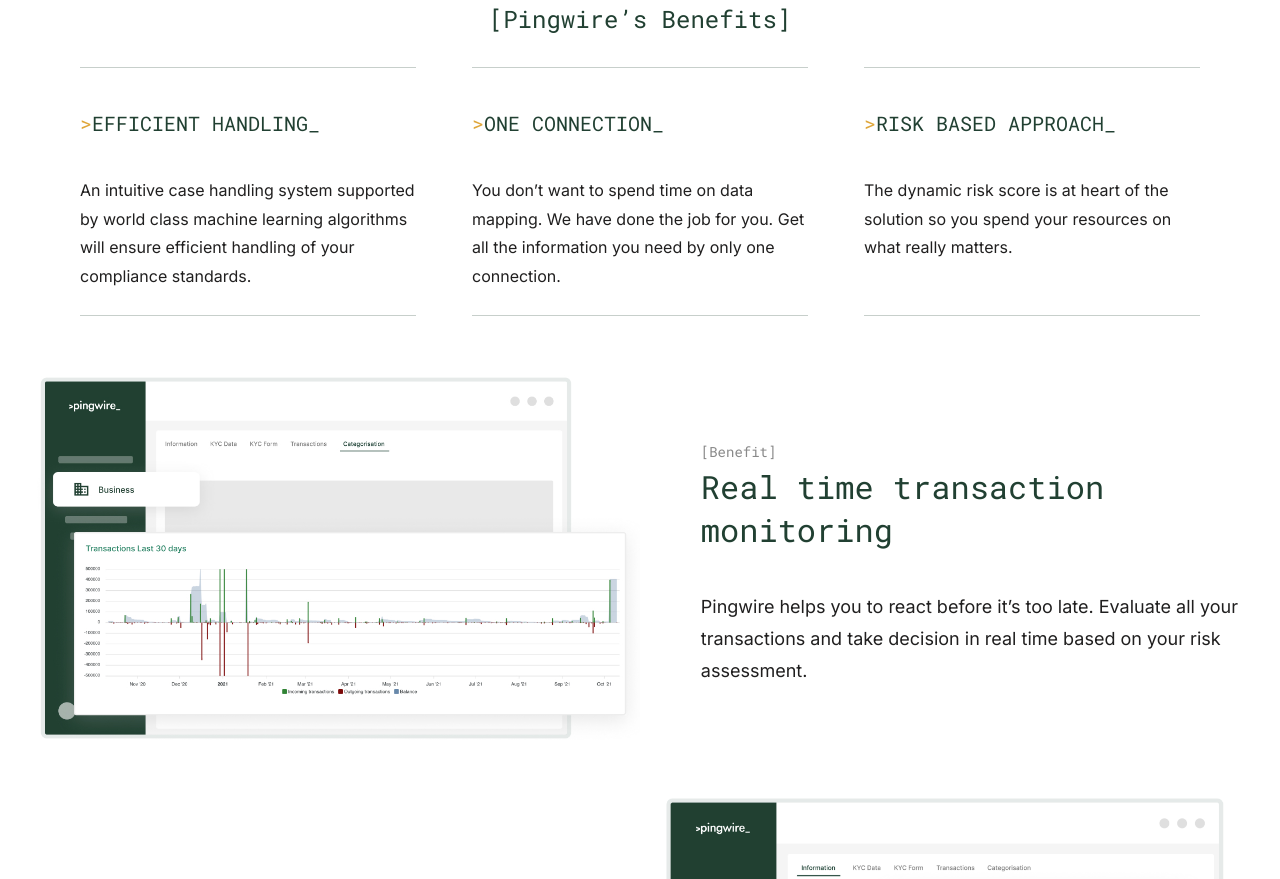
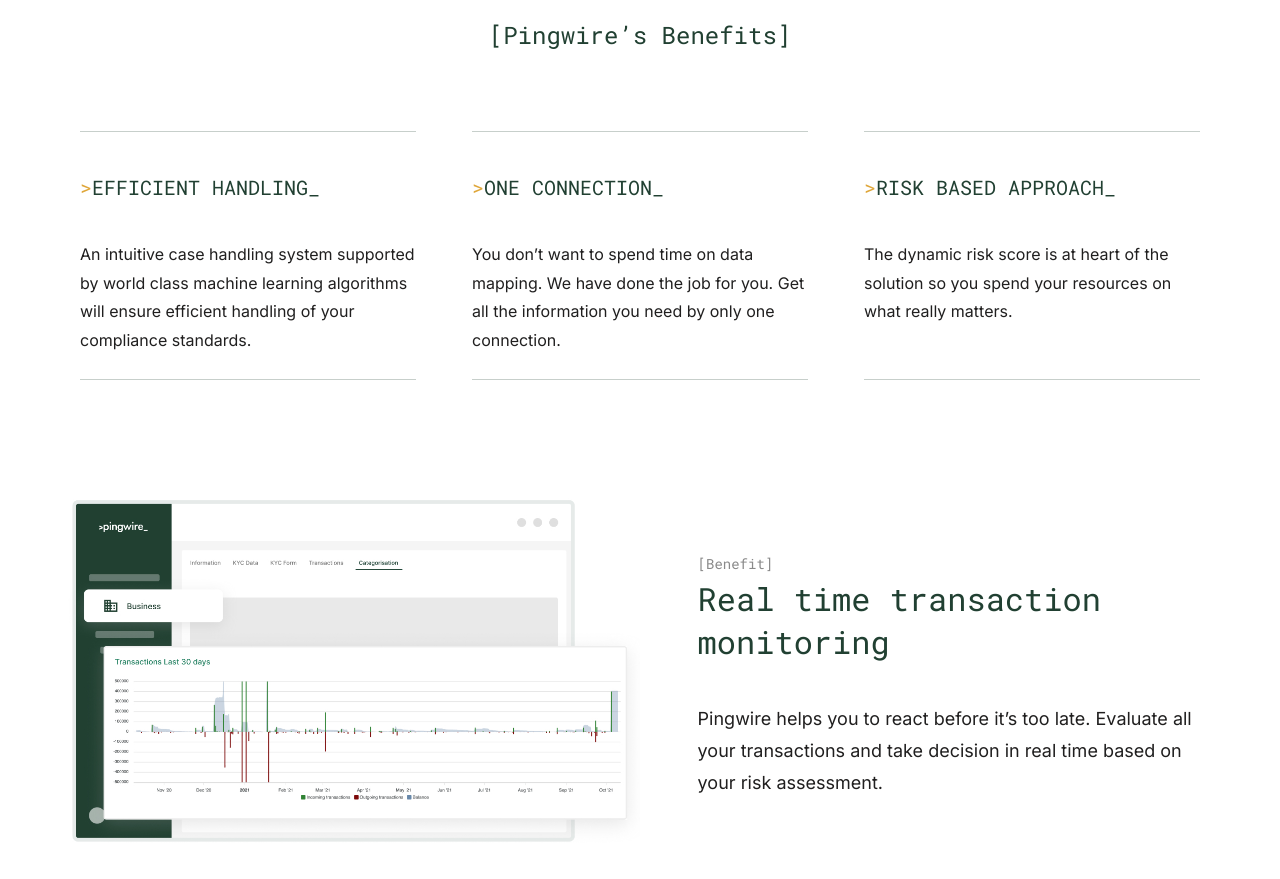
Before and after one commit to Pingwire/pingwire-website, a Gatsby site: page / in a window 1280 px wide. Shown: the part 689-1568 px from the top of the page. Built offline with nearby package versions, Linux system fonts and the light colour scheme; Gatsby itself is replaced by a stand-in of ours.

Commit message:
Fixup benefits

```diff
--- a/src/components/Benefits.js
+++ b/src/components/Benefits.js
@@ -14,13 +14,18 @@
   flex-shrink: 1;
   justify-content: space-evenly;
   flex-wrap: wrap;
+  margin: 3rem;
+
   @media (min-width: ${breakpoints.laptop}) {
     max-width: 70rem;
     justify-content: space-between;
     flex-direction: row;
     align-items: stretch;
   }
-  flex-wrap: wrap;
+
+  @media (min-width: ${breakpoints.tablet}) {
+    margin: 3rem 0 6rem;
+  }
 `;
 
 const BenefitColumn = styled('div')`
@@ -106,10 +111,17 @@
   align-items: center;
   flex-shrink: 1;
   flex-direction: column;
-  padding: 1rem 1rem;
+  padding: 2rem 1rem;
   justify-content: space-between;
+
   @media (min-width: ${breakpoints.tablet}) {
     padding: 3rem 2rem;
+  }
+  @media (min-width: ${breakpoints.laptop}) {
+    padding: 4rem 4rem;
+  }
+  @media (min-width: ${breakpoints.desktop}) {
+    padding: 6rem 9rem;
   }
 `;
 
@@ -141,6 +153,10 @@
     .gatsby-image-wrapper {
       width: 50%;
     }
+  }
+
+  &:last-child {
+    margin-bottom: 0;
   }
 `;
 
@@ -206,14 +222,12 @@
   'line-height': '178%',
 });
 
-const BenefitCardsContainer = styled('div')({
-  display: 'flex',
-  flexDirection: 'column',
-  marginTop: '3rem',
-  justifyContent: 'space-between',
-  width: '100%',
-  height: '100%',
-});
+const BenefitCardsContainer = styled('div')`
+  display: flex;
+  flex-direction: column;
+  justify-content: space-between;
+  width: 100%;
+`;
 
 const Benefits = ({ id }) => (
   <StyledContainer>
```
